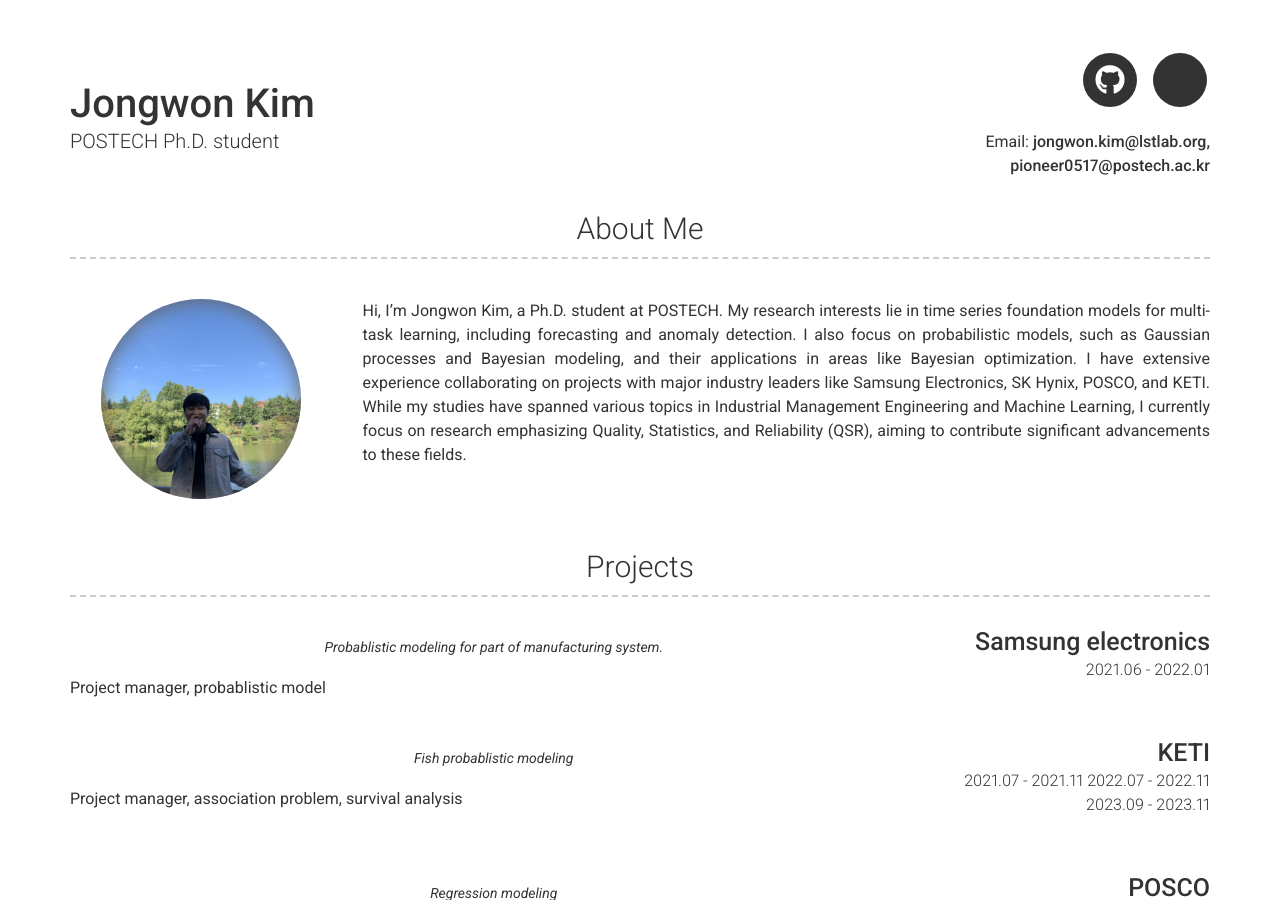
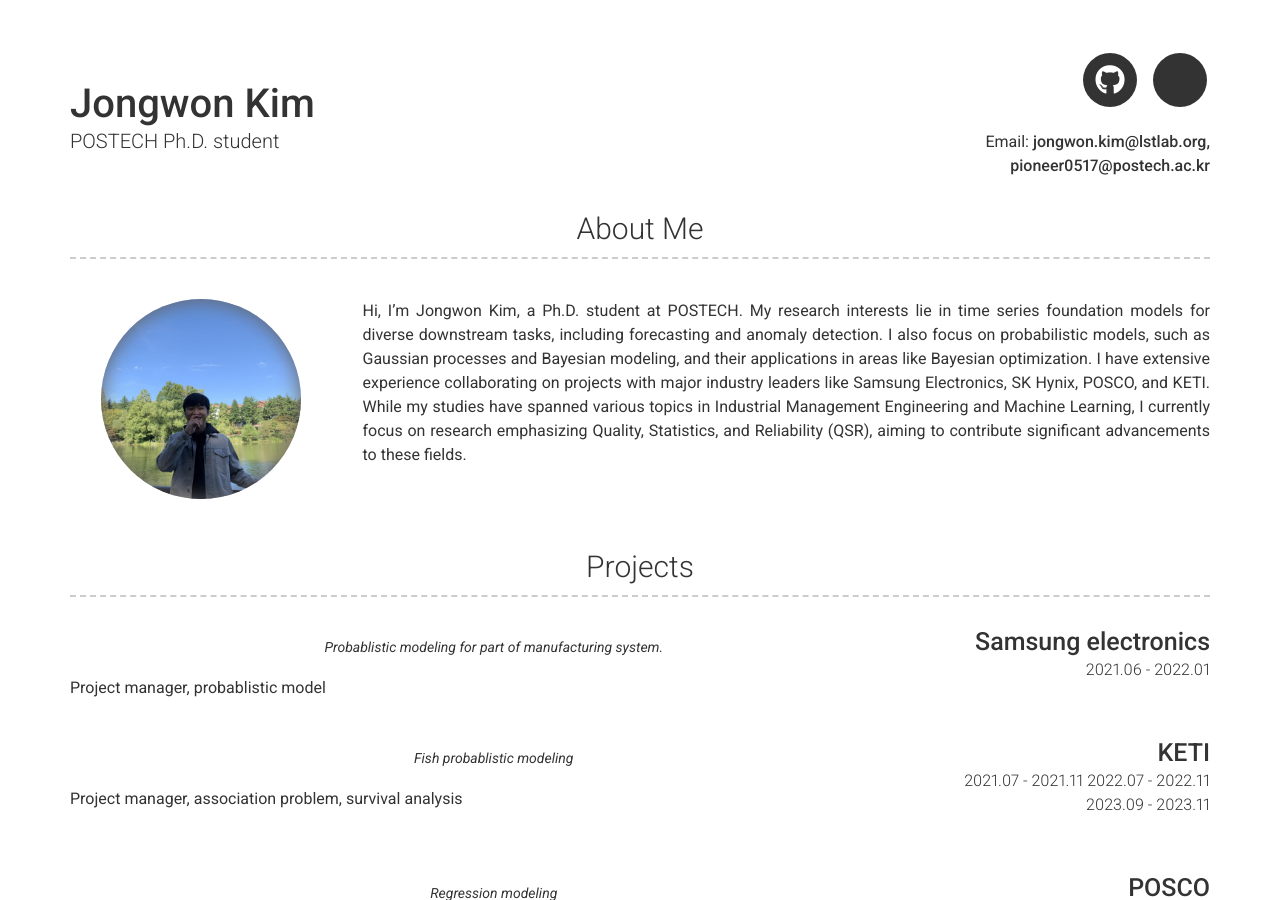
Before and after one commit to jongwonKim-1997/CV, a Jekyll site: the page built from index.md, in a window 1280 px wide and 900 px high. Built offline with Jekyll 4.4.1, drawn with Linux system fonts in a browser that asks for light colours; nearby versions of some CDN libraries.

Commit message:
Revise about section for clarity and focus
Updated about content to reflect a broader focus on diverse downstream tasks in research.

```diff
--- a/_config.yml
+++ b/_config.yml
@@ -48,7 +48,7 @@ additional_links:
 # about_title: About Me (Use this to override about section title)
 about_profile_image: images/jongwonkim.jpg
 about_content: | # this will include new lines to allow paragraphs
-  Hi, I'm Jongwon Kim, a Ph.D. student at POSTECH. My research interests lie in time series foundation models for multi-task learning, including forecasting and anomaly detection. I also focus on probabilistic models, such as Gaussian processes and Bayesian modeling, and their applications in areas like Bayesian optimization. I have extensive experience collaborating on projects with major industry leaders like Samsung Electronics, SK Hynix, POSCO, and KETI. While my studies have spanned various topics in Industrial Management Engineering and Machine Learning, I currently focus on research emphasizing Quality, Statistics, and Reliability (QSR), aiming to contribute significant advancements to these fields.
+  Hi, I'm Jongwon Kim, a Ph.D. student at POSTECH. My research interests lie in time series foundation models for diverse downstream tasks, including forecasting and anomaly detection. I also focus on probabilistic models, such as Gaussian processes and Bayesian modeling, and their applications in areas like Bayesian optimization. I have extensive experience collaborating on projects with major industry leaders like Samsung Electronics, SK Hynix, POSCO, and KETI. While my studies have spanned various topics in Industrial Management Engineering and Machine Learning, I currently focus on research emphasizing Quality, Statistics, and Reliability (QSR), aiming to contribute significant advancements to these fields.
 
 #  Write an awesome description about yourself here, this supports markdown, so you can add [links](http://foobar.com) and highlight things <mark>like this</mark>.
 
```
